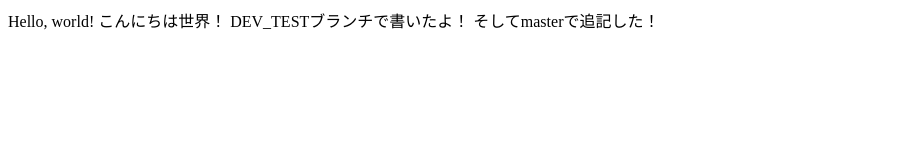
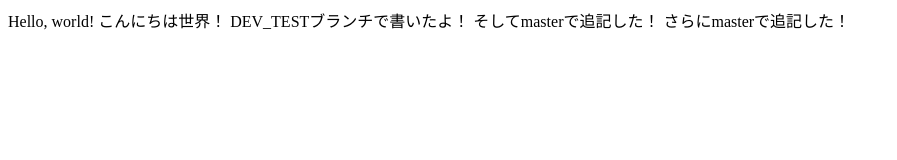
Before and after one commit to komikominet/testRepository, a plain HTML site: page index.html in a window 1280 px wide. Shown: the whole page, without its empty margins (0-897 px from the left). Drawn offline with Linux system fonts and the light colour scheme.

Commit message:
masterで更に追記。ブランチに反映したい。

```diff
--- a/index.html
+++ b/index.html
@@ -9,5 +9,6 @@
 	こんにちは世界！
 	DEV_TESTブランチで書いたよ！
 	そしてmasterで追記した！
+	さらにmasterで追記した！
 </body>
 </html>
```
